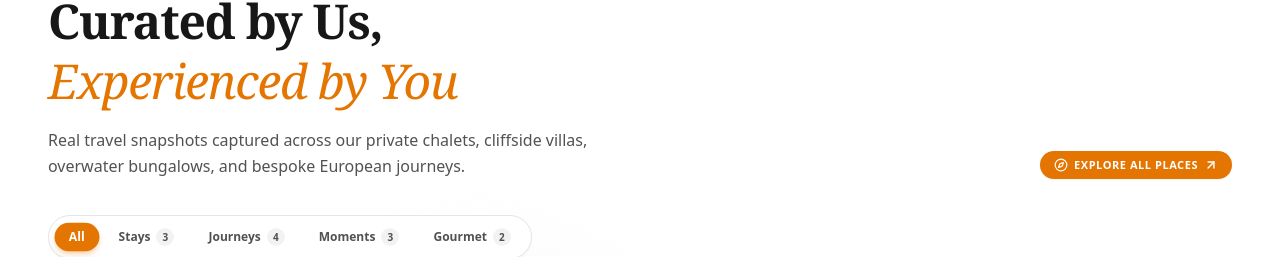
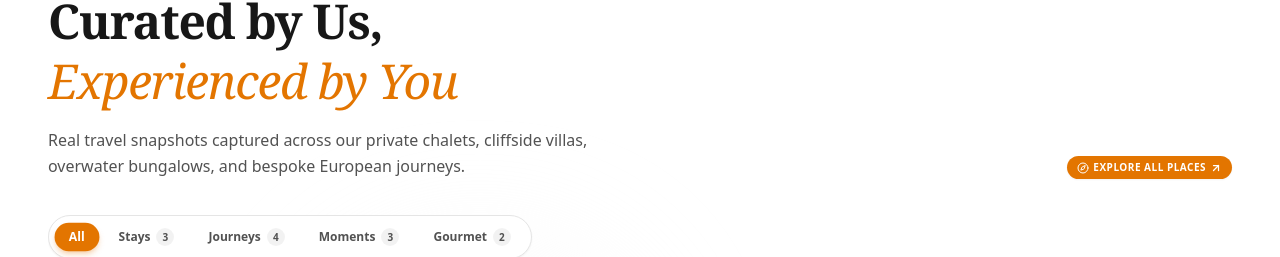
Before and after one commit to ThinkYuvraj/MyKindofTravel, a React (Vite) app: page / in a window 1280 px wide. Shown: the part 6478-6735 px from the top of the page. Built offline with nearby package versions, Linux system fonts and the light colour scheme; no server answers; a web font is replaced by a local one.

Commit message:
style: reduce the size of the Explore All Places button in WanderlustGallery

```diff
--- a/src/components/WanderlustGallery.tsx
+++ b/src/components/WanderlustGallery.tsx
@@ -148,15 +148,15 @@ export const WanderlustGallery: React.FC<WanderlustGalleryProps> = ({
           </div>
 
           {/* Action to View All Places Page */}
-          <div className="flex items-center gap-3">
+          <div className="flex items-center gap-2">
             <button
               onClick={() => navigate('/places')}
-              className="px-3.5 py-1.5 rounded-full bg-[#E37500] hover:bg-[#C66500] text-white text-[11px] font-bold uppercase tracking-wider flex items-center gap-1.5 transition-all shadow-xs hover:scale-102 active:scale-98 shrink-0 cursor-pointer"
+              className="px-2.5 py-1 rounded-full bg-[#E37500] hover:bg-[#C66500] text-white text-[10px] font-bold uppercase tracking-wider flex items-center gap-1 transition-all shadow-xs hover:scale-102 active:scale-98 shrink-0 cursor-pointer"
               title="Explore all places and photo moments"
             >
-              <Compass className="w-3.5 h-3.5" />
+              <Compass className="w-3 h-3" />
               <span>Explore All Places</span>
-              <ArrowUpRight className="w-3.5 h-3.5 stroke-[2.5]" />
+              <ArrowUpRight className="w-3 h-3 stroke-[2.5]" />
             </button>
           </div>
         </div>
```
